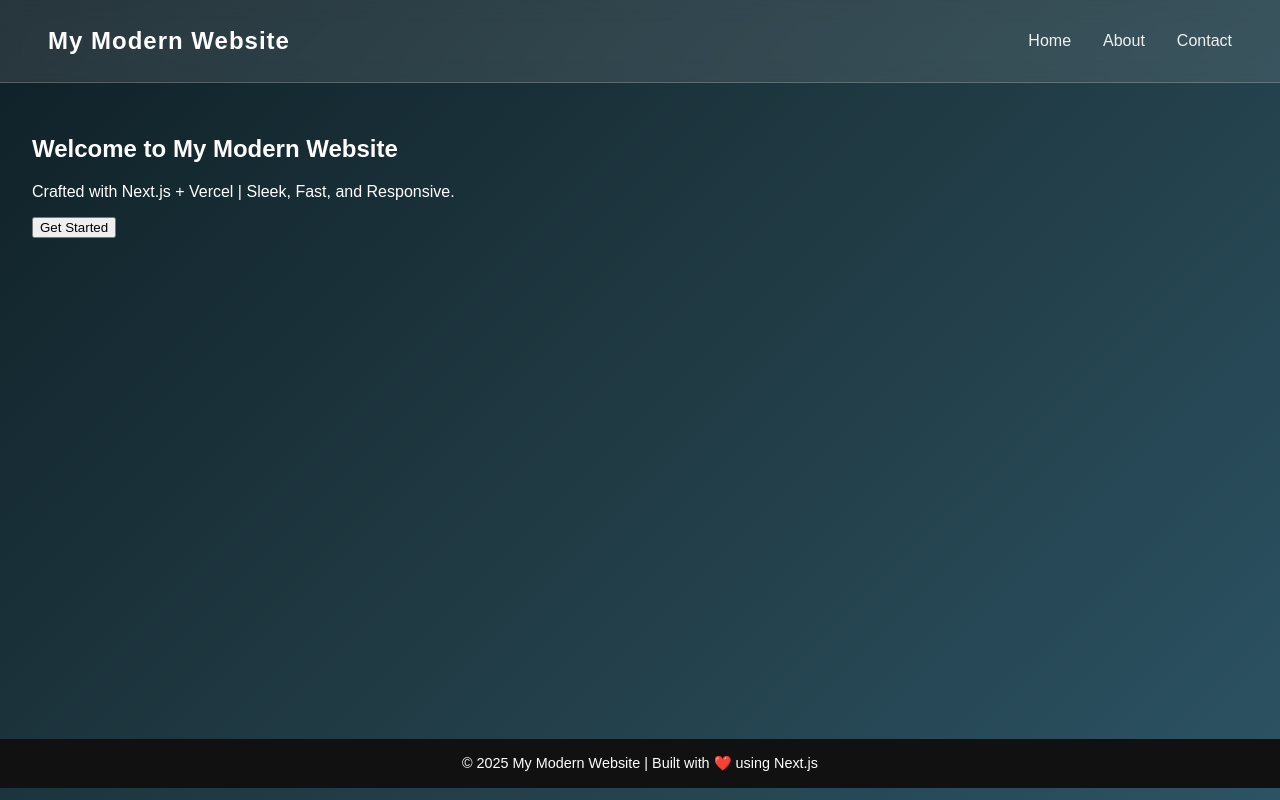
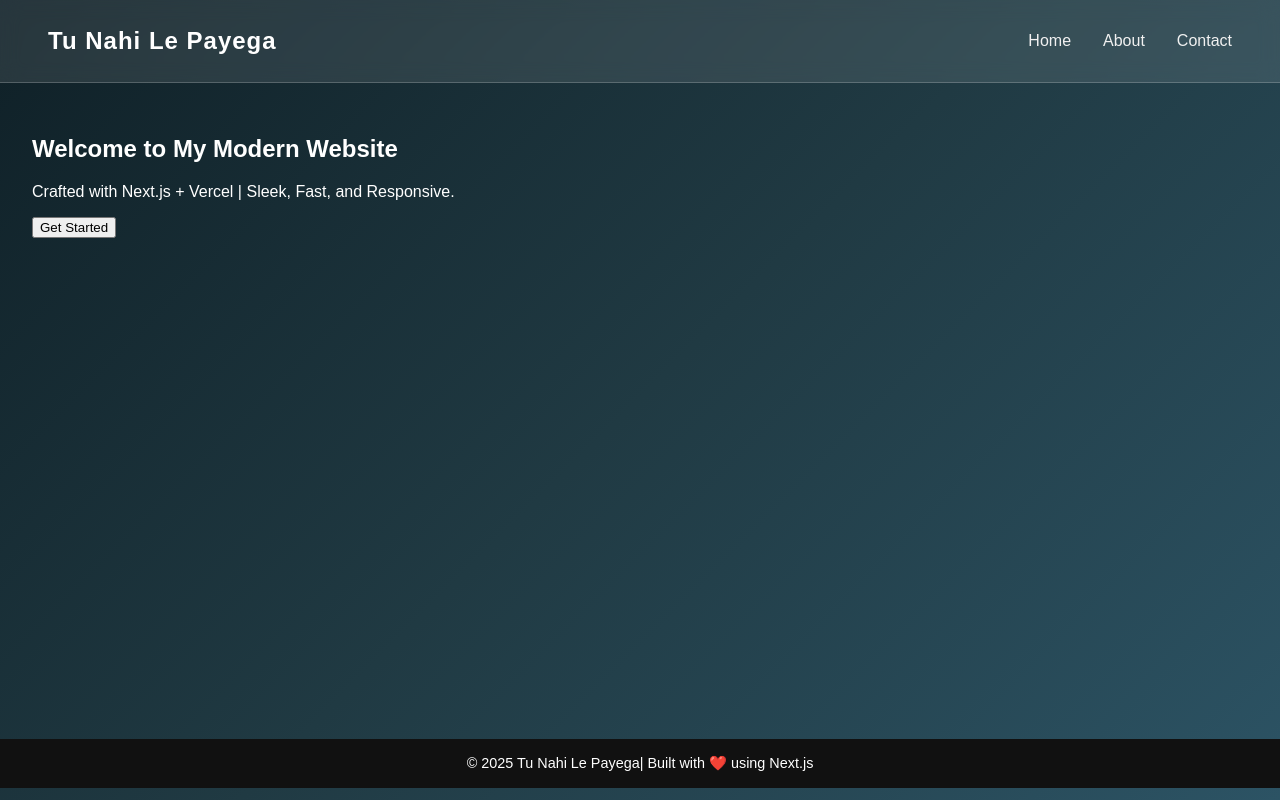
Before and after one commit to tunahilepayega9-ctrl/tnlp, a Next.js app: page / in a window 1280 px wide. Built offline with nearby package versions, Linux system fonts and the light colour scheme.

Commit message:
Updated site name to Tu Nahi Le Payega

```diff
--- a/app/components/Navbar.js
+++ b/app/components/Navbar.js
@@ -4,7 +4,7 @@ import "./Navbar.css";
 export default function Navbar() {
   return (
     <nav className="navbar">
-      <div className="logo">My Modern Website</div>
+      <div className="logo">Tu Nahi Le Payega</div>
       <ul className="nav-links">
         <li><Link href="/">Home</Link></li>
         <li><Link href="/about">About</Link></li>
--- a/app/layout.tsx
+++ b/app/layout.tsx
@@ -13,7 +13,7 @@ export default function RootLayout({ children }: { children: React.ReactNode })
           color: "#fff",
           marginTop: "2rem"
         }}>
-          © 2025 My Modern Website | Built with ❤️ using Next.js
+          © 2025 Tu Nahi Le Payega| Built with ❤️ using Next.js
         </footer>
       </body>
     </html>
```
